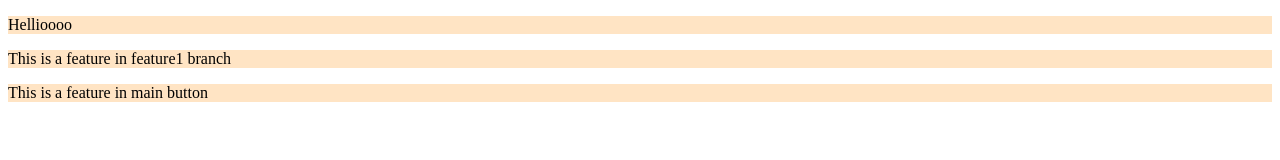
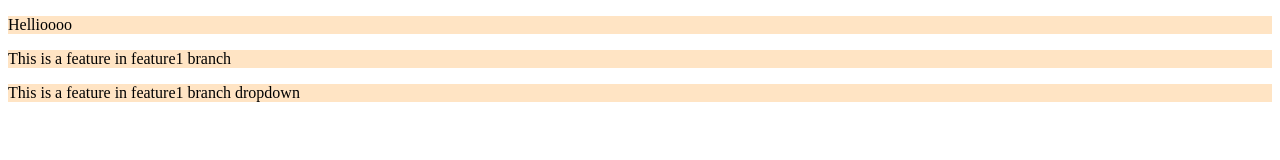
Before and after one commit to Vishwazeer/gitreposample, a plain HTML site: page index.html in a window 1280 px wide. Drawn offline with Linux system fonts and the light colour scheme.

Commit message:
Dropdown

```diff
--- a/index.html
+++ b/index.html
@@ -9,7 +9,7 @@
 <body>
     <p>Hellioooo</p>
     <p>This is a feature in feature1 branch</p>
-    <p>This is a feature in main button</p>
+    <p>This is a feature in feature1 branch dropdown</p>
 
 </body>
 </html>
```
